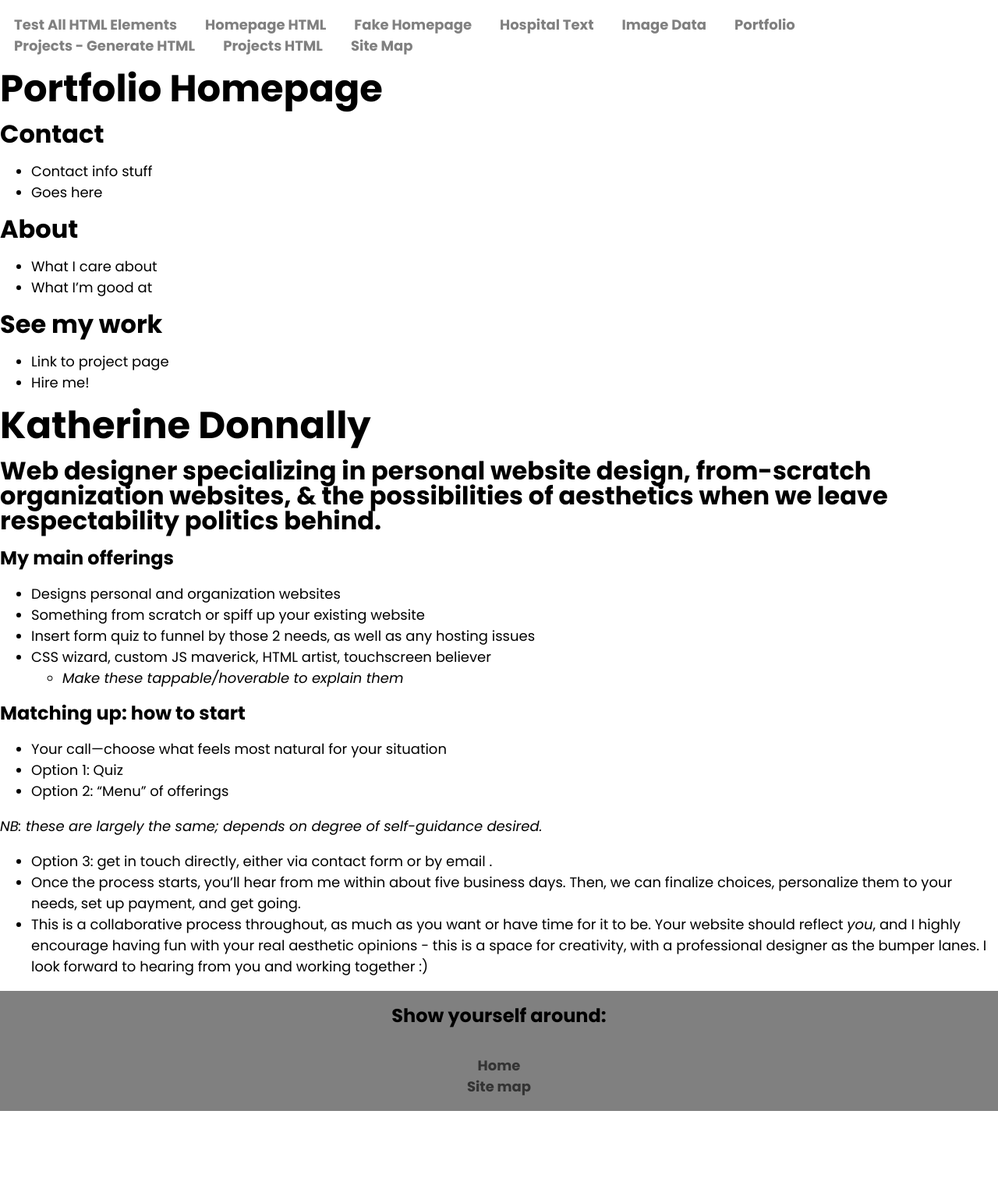
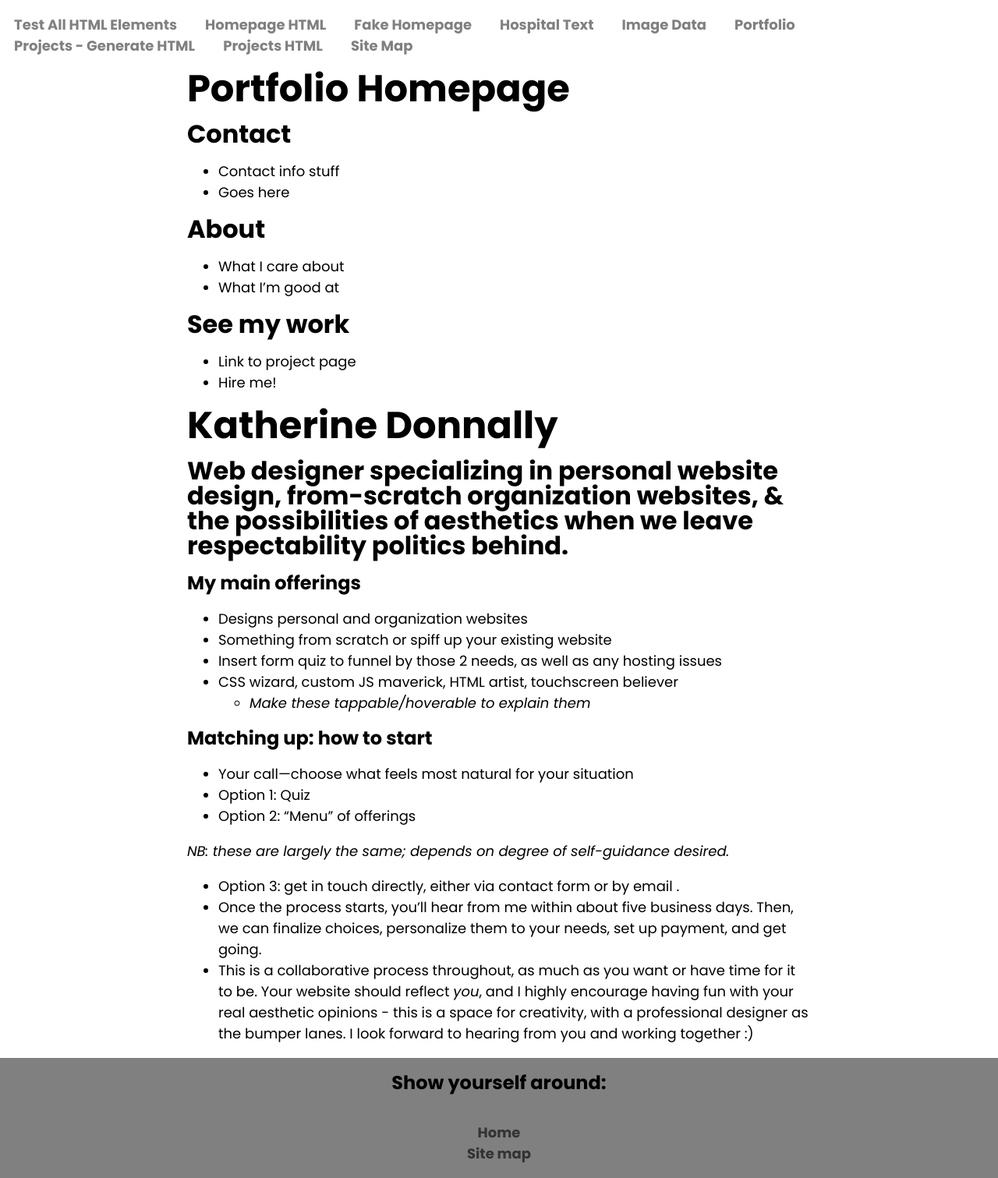
Before and after one commit to kbdonnally/katherinedoes.design, a Jekyll site: the page built from index.md, in a window 1280 px wide. Shown: the whole page at 78% size. Built offline with Jekyll 4.4.1, drawn with Linux system fonts in a browser that asks for light colours; some web fonts are replaced; our own code applies the rules of GitHub Pages for plain Markdown files; before the commit the page ends 1425 px from its top, so only the background shows below that.

Commit message:
Add basic styles for <main> wrapper tag

```diff
--- a/assets/css/_sass/_layouts/_elements.scss
+++ b/assets/css/_sass/_layouts/_elements.scss
@@ -67,7 +67,26 @@ h4 {
 	font-size: 1.125rem;
 }
 
-/* --------------- 2. Element Styles ----------------- */
+/* --------------- 2. Page Structures ----------------- */
+
+// wraps {{ content }} in default.html
+main.main-content-wrapper {
+	position: relative;
+	padding: 0 8.33%;
+	max-width: calc(800px + 16.67%);
+		margin: 0 auto;
+	@media screen and (max-width: 400px) {
+		padding: 0 4.167%;
+	}
+	@media (min-width: 768px) and (max-width: 900px) {
+		padding: 0 4.167%;
+	}
+	@media screen and (min-width: 1200px) {
+		// add big-screen styles here if find need
+	}
+}
+
+/* --------------- 3. Element Styles ----------------- */
 
 p, ul, ol, li, blockquote {  }
 
```
